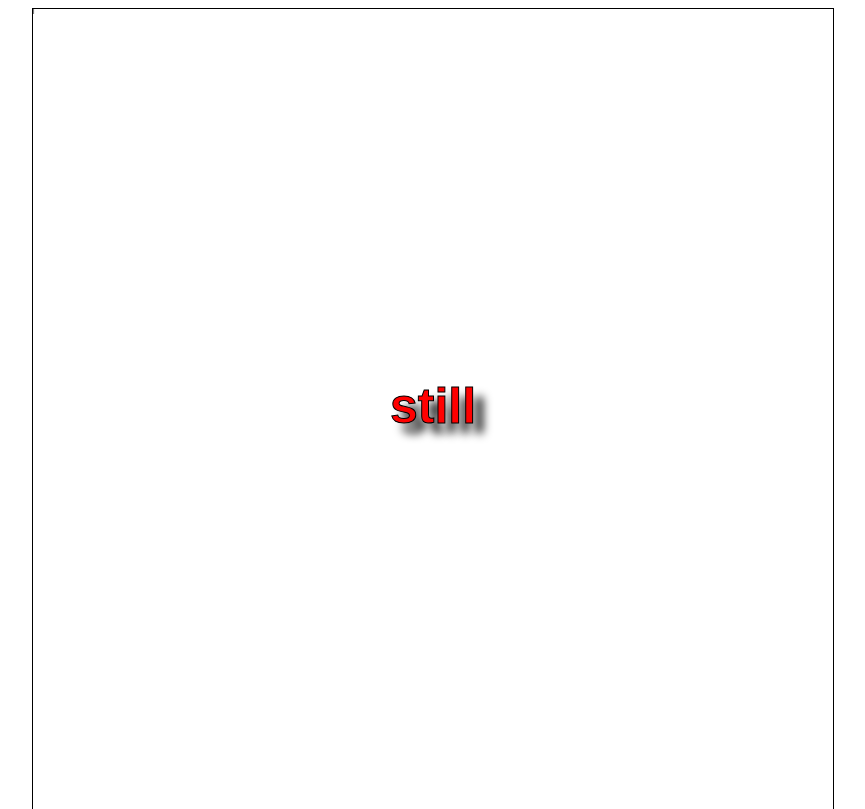
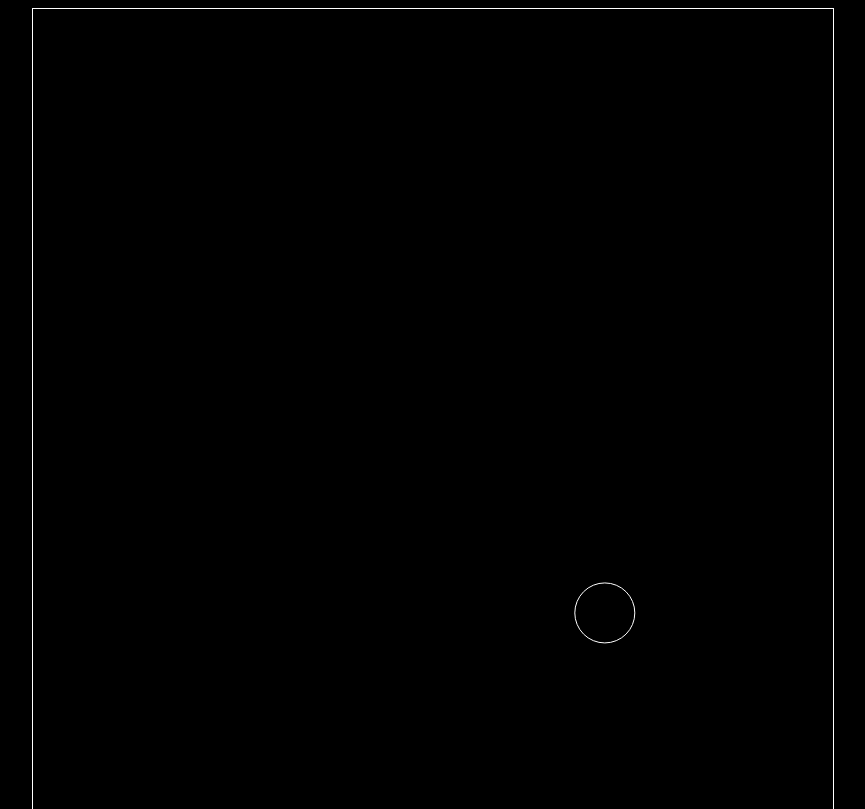
Before and after one commit to andy-mcgrath/sendtheasteroidsback, a website: page index.html in a window 1280 px wide. Shown: the top 809 px of the page, without its empty margins (207-1072 px from the left). Drawn offline with Linux system fonts and the light colour scheme.

Commit message:
start of TheEndOfTheWorld js stuff

```diff
--- /dev/null
+++ b/endoftheworld.js
@@ -0,0 +1,71 @@
+// const ctx = document.getElementById('canvas').getContext('2d')
+// ctx.canvas.style = 'border:1px solid white; cursor: none; padding: 0; margin: auto; display: block;'
+// ctx.canvas.height = 800
+// ctx.canvas.width = 800
+
+// kontra.init();
+// kontra.initKeys();
+
+let {
+    init,
+    initKeys,
+    keyPressed,
+    GameLoop,
+    Sprite,
+} = kontra;
+
+
+init();
+initKeys();
+
+function generateVectorTowardsEarth() {
+    let dy = Math.random() * 4 - 2
+    if (dy < 0) dy *= -1
+    return dy
+}
+
+let asteroid = Sprite({
+    x: 50,
+    y: 50,
+    dx: Math.random() * 4 - 2,
+    dy: generateVectorTowardsEarth(),
+    radius: 30,
+    colour: 'white',
+    render() {
+        this.context.strokeStyle = this.colour;
+        this.context.beginPath();  // start drawing a shape
+        this.context.arc(this.x, this.y, this.radius, 0, Math.PI*2);
+        this.context.stroke();     // outline the circle
+    },
+    update() {
+        if (keyPressed('left')){
+            this.colour = 'red'
+            this.dx -= 0.1
+        }
+        if (keyPressed('right')){
+            this.colour = 'blue'
+            this.dx += 0.1
+        }
+        if (keyPressed('up')){
+            this.colour = 'yellow'
+            this.dy -= 0.1
+        }
+        if (keyPressed('down')){
+            this.colour = 'green'
+            this.dy += 0.1
+        }
+        this.x += this.dx
+        this.y += this.dy
+    }
+})
+
+let loop = GameLoop({
+    update() {
+        asteroid.update();
+    },
+    render() {
+        asteroid.render();
+    }
+});
+
+loop.start();
--- a/index.html
+++ b/index.html
@@ -1,2 +1,18 @@
-<canvas id="canvas"></canvas>
-<script src="index.js"></script>
+<html>
+  <head>
+    <!-- <script src="https://js13kgames.com/webxr-src/aframe.js"></script> -->
+  </head>
+  <body style="background:black">
+    <canvas id="canvas" width="800" height="800" style="border:1px solid white; cursor: none; padding: 0; margin: auto; display: block;"></canvas>
+    <script src="src/lib/kontra.js"></script>
+    <script src="endoftheworld.js"></script>
+    <!-- <script src="index.js"></script> -->
+    <!-- <a-scene>
+      <a-box position="-1 0.5 -3" rotation="0 45 0" color="#4CC3D9"></a-box>
+      <a-sphere position="0 1.25 -5" radius="1.25" color="#EF2D5E"></a-sphere>
+      <a-cylinder position="1 0.75 -3" radius="0.5" height="1.5" color="#FFC65D"></a-cylinder>
+      <a-plane position="0 0 -4" rotation="-90 0 0" width="4" height="4" color="#7BC8A4"></a-plane>
+      <a-sky color="#ECECEC"></a-sky>
+    </a-scene> -->
+  </body>
+</html>
--- a/index.js
+++ b/index.js
@@ -1,5 +1,5 @@
 const ctx = document.getElementById('canvas').getContext('2d')
-ctx.canvas.style = 'border:1px solid #000000;cursor: none;padding: 0;margin: auto;display: block;'
+ctx.canvas.style = 'border:1px solid white; cursor: none; padding: 0; margin: auto; display: block; background: black'
 ctx.canvas.height = 800
 ctx.canvas.width = 800
 const rect = ctx.canvas.getBoundingClientRect()
@@ -38,6 +38,9 @@ let game = {
         if (key in game.keyMap){
             game.movement[key] = 0
         }
+    },
+    mouseDown: function() {
+
     },
     direction: function() {
         switch (this.movement.q + this.movement.a + this.movement.w + this.movement.s) {
@@ -119,7 +122,7 @@ function titleText(txt, options) {
 }
 function drawMouse(mouse) {
     ctx.font = '30px Arial'
-    ctx.fillStyle = 'rgba(0, 0, 0, 0.5)'
+    ctx.fillStyle = 'rgba(255, 255, 255, 0.5)'
     ctx.fillText('+', mouse.x, mouse.y)
 }
 
```
